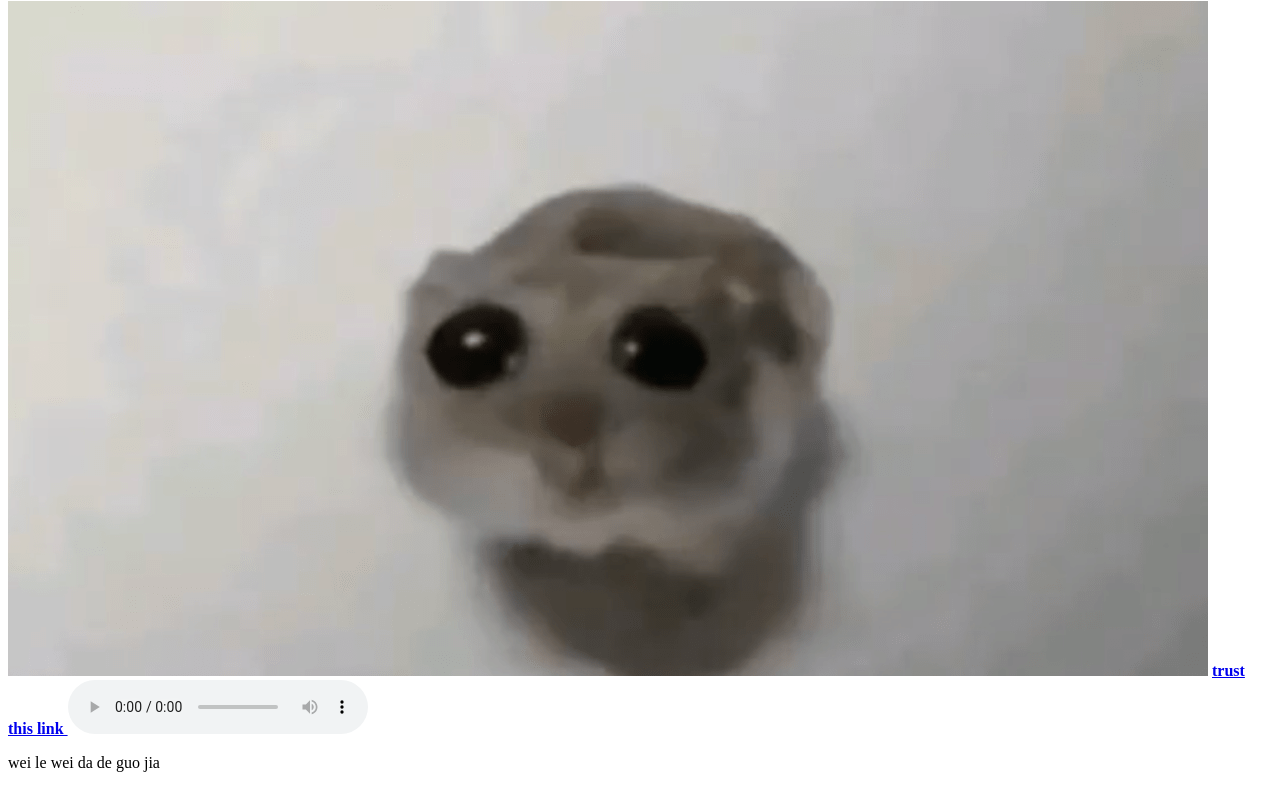
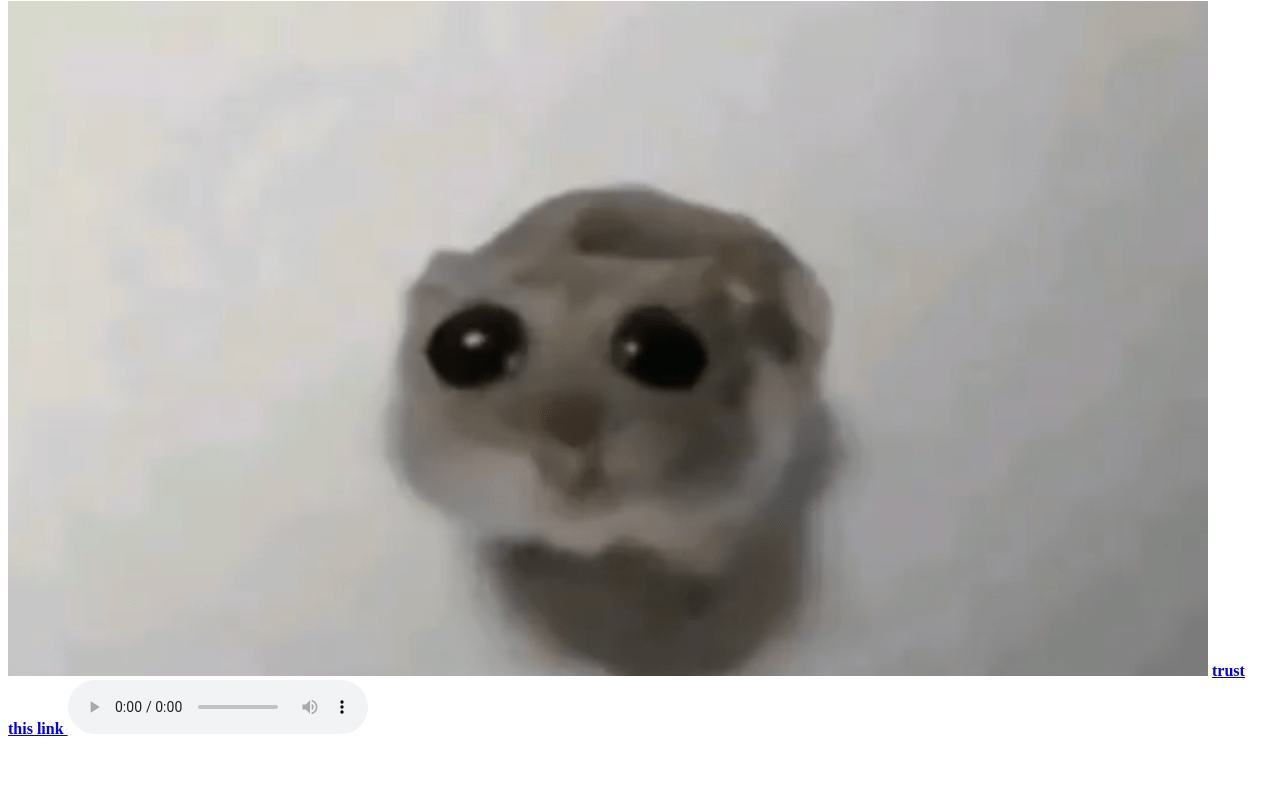
Before and after one commit to NormalDuck/Strawberry, a plain HTML site: page index.html in a window 1280 px wide. Shown: the part 362-1150 px from the top of the page. After the commit the page ends 1108 px from the top, so only its background shows below. Drawn offline with Linux system fonts and the light colour scheme.

Commit message:
idk commit

```diff
--- a/index.html
+++ b/index.html
@@ -25,6 +25,5 @@
     </a>
   </body>
   <audio controls src="uwu.mp3">I love this</audio>
-  <p>wei le wei da de guo jia</p>
 
   </html>
```
